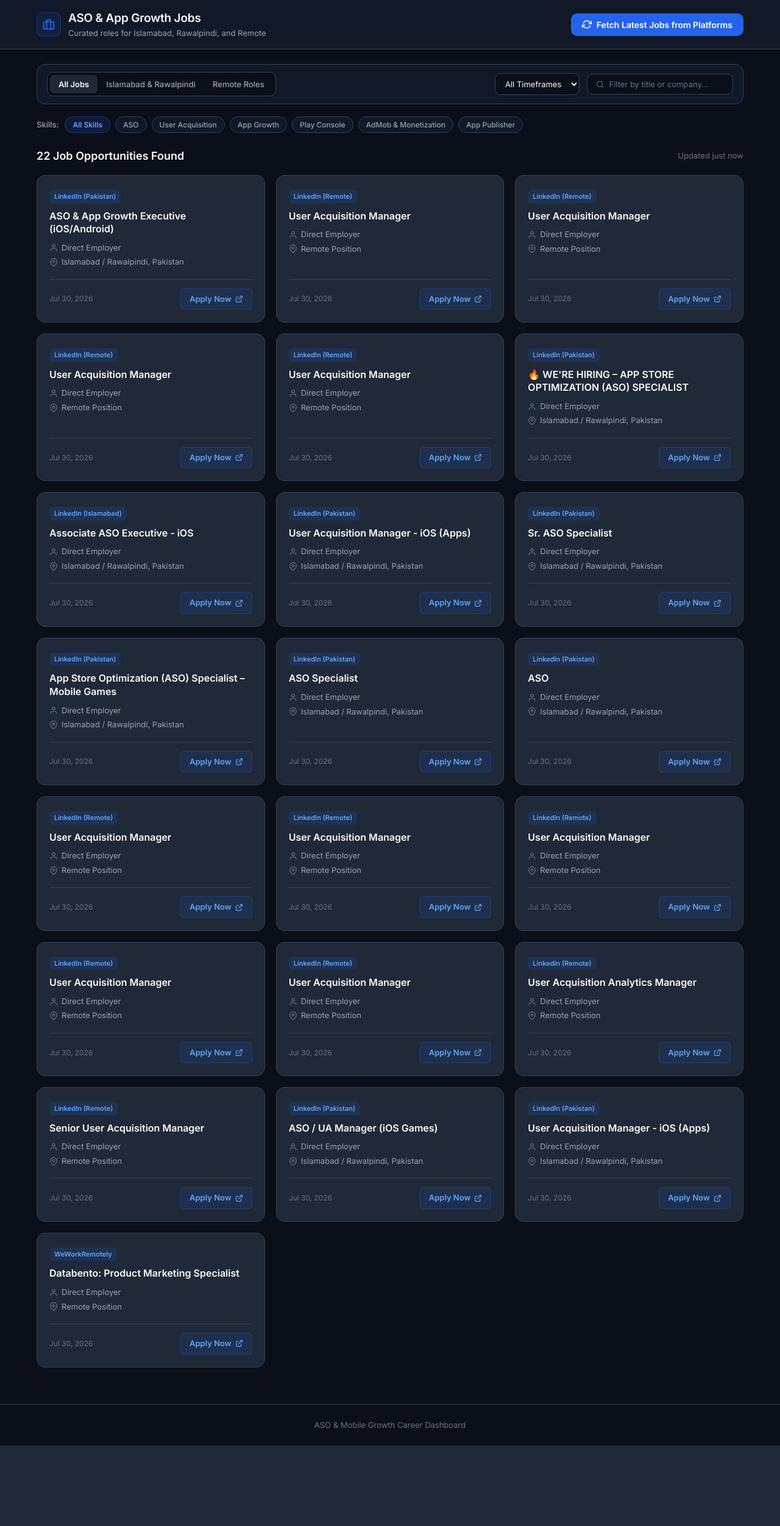
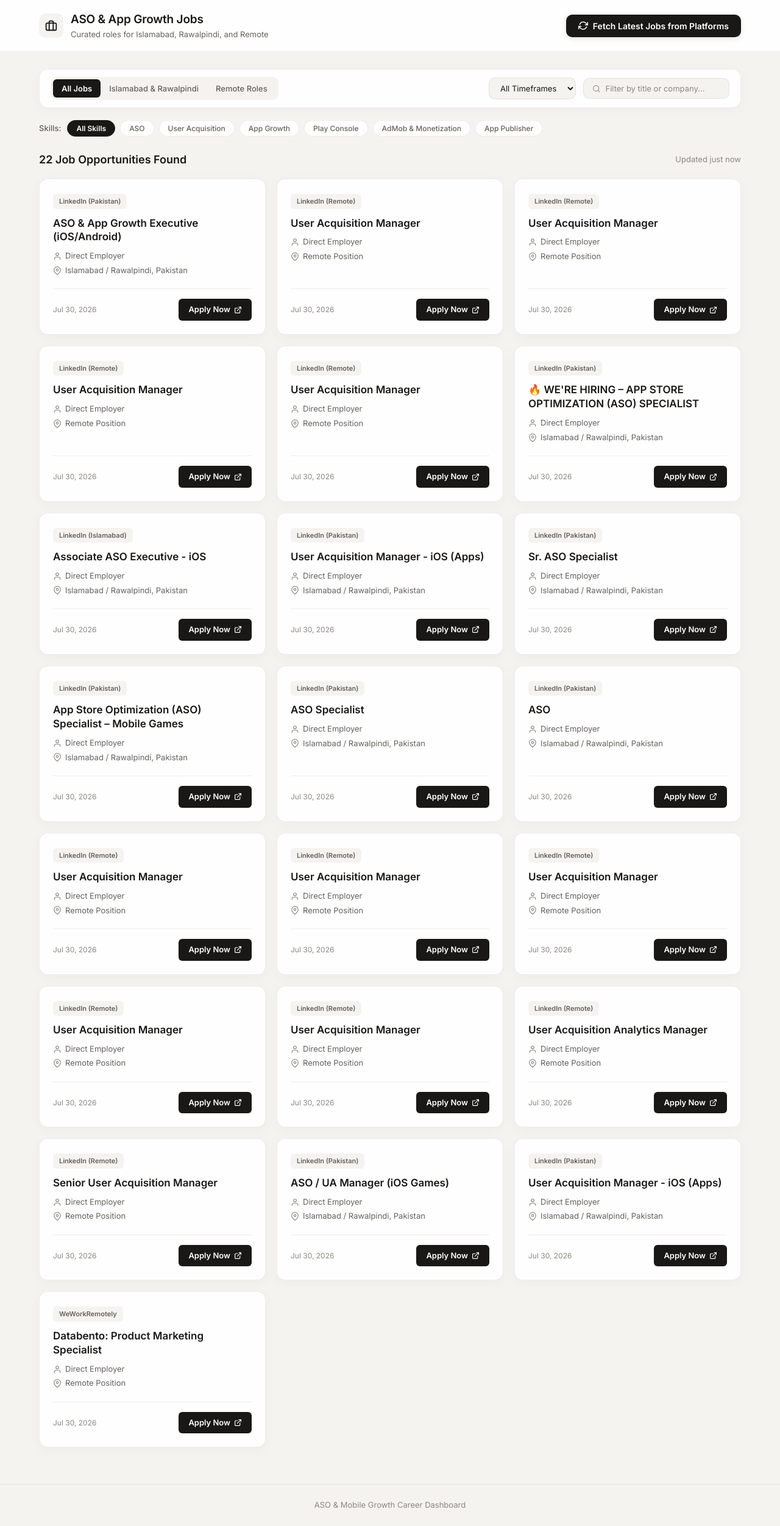
Before and after one commit to zohak12t-spec/aso-job-finder, a Flask app: page / in a window 1280 px wide. Shown: the whole page at 61% size. Before the commit the page ends 2371 px from the top, so only its background shows below. Run offline with Flask 3, Linux system fonts and the light colour scheme.

Commit message:
Apply warm cream canvas (#f5f3f0), off-white cards (#fefefe), and dark charcoal (#1a1816) primary elements

```diff
--- a/static/css/style.css
+++ b/static/css/style.css
@@ -1,27 +1,25 @@
 :root {
-    --bg-main: #0b0f19;
-    --bg-surface: #111827;
-    --bg-card: #1f2937;
-    --bg-card-hover: #263346;
-    --border-subtle: #374151;
-    --border-highlight: #4b5563;
+    --bg-main: #f5f3f0;
+    --bg-surface: #fefefe;
+    --bg-card: #fefefe;
+    --bg-card-hover: #ffffff;
 
-    --text-primary: #f9fafb;
-    --text-secondary: #9ca3af;
-    --text-tertiary: #6b7280;
+    --border-subtle: rgba(26, 24, 22, 0.07);
+    --border-hover: rgba(26, 24, 22, 0.15);
 
-    --brand-blue: #2563eb;
-    --brand-blue-hover: #1d4ed8;
-    --brand-green: #059669;
-    --brand-indigo: #4f46e5;
+    --text-primary: #1a1816;
+    --text-secondary: #66625d;
+    --text-tertiary: #8c8780;
 
-    --badge-bg: #1e293b;
-    --badge-text: #38bdf8;
+    --brand-dark: #1a1816;
+    --brand-dark-hover: #2e2b28;
 
     --font-family: 'Inter', 'Plus Jakarta Sans', -apple-system, BlinkMacSystemFont, sans-serif;
     --radius-sm: 6px;
     --radius-md: 10px;
     --radius-lg: 14px;
+    --shadow-smooth: 0 4px 20px rgba(26, 24, 22, 0.03);
+    --shadow-hover: 0 8px 30px rgba(26, 24, 22, 0.07);
 }
 
 * {
@@ -50,13 +48,13 @@ body {
 .app-header {
     background-color: var(--bg-surface);
     border-bottom: 1px solid var(--border-subtle);
-    padding: 16px 0;
+    padding: 18px 0;
 }
 
 .header-container {
     max-width: 1200px;
     margin: 0 auto;
-    padding: 0 20px;
+    padding: 0 24px;
     display: flex;
     justify-content: space-between;
     align-items: center;
@@ -73,9 +71,8 @@ body {
 .brand-logo {
     width: 40px;
     height: 40px;
-    background-color: rgba(37, 99, 235, 0.12);
-    border: 1px solid rgba(37, 99, 235, 0.3);
-    color: var(--brand-blue);
+    background-color: var(--bg-main);
+    color: var(--brand-dark);
     border-radius: var(--radius-md);
     display: flex;
     align-items: center;
@@ -95,27 +92,28 @@ body {
     color: var(--text-secondary);
 }
 
-/* Primary Fetch Button */
+/* Primary Fetch Button (#1a1816) */
 .btn-search {
     display: inline-flex;
     align-items: center;
     justify-content: center;
     gap: 8px;
-    background-color: var(--brand-blue);
-    color: #ffffff;
+    background-color: var(--brand-dark);
+    color: #fefefe;
     border: none;
     font-family: var(--font-family);
     font-size: 14px;
     font-weight: 600;
-    padding: 10px 18px;
+    padding: 10px 20px;
     border-radius: var(--radius-md);
     cursor: pointer;
     transition: background-color 0.2s ease, transform 0.1s ease;
     white-space: nowrap;
+    box-shadow: 0 2px 8px rgba(26, 24, 22, 0.12);
 }
 
 .btn-search:hover {
-    background-color: var(--brand-blue-hover);
+    background-color: var(--brand-dark-hover);
 }
 
 .btn-search:active {
@@ -141,7 +139,7 @@ body {
     max-width: 1200px;
     width: 100%;
     margin: 0 auto;
-    padding: 24px 20px 60px 20px;
+    padding: 28px 24px 60px 24px;
     flex: 1;
 }
 
@@ -150,13 +148,14 @@ body {
     background-color: var(--bg-surface);
     border: 1px solid var(--border-subtle);
     border-radius: var(--radius-lg);
-    padding: 12px 16px;
+    padding: 12px 18px;
     display: flex;
     justify-content: space-between;
     align-items: center;
     flex-wrap: wrap;
     gap: 14px;
     margin-bottom: 20px;
+    box-shadow: var(--shadow-smooth);
 }
 
 .toolbar-left, .toolbar-right {
@@ -172,7 +171,6 @@ body {
     background-color: var(--bg-main);
     padding: 4px;
     border-radius: var(--radius-md);
-    border: 1px solid var(--border-subtle);
     max-width: 100%;
     overflow-x: auto;
 }
@@ -196,10 +194,9 @@ body {
 }
 
 .tab-item.active {
-    background-color: var(--bg-card);
-    color: var(--text-primary);
+    background-color: var(--brand-dark);
+    color: #fefefe;
     font-weight: 600;
-    box-shadow: 0 1px 3px rgba(0, 0, 0, 0.2);
 }
 
 /* Select Input */
@@ -209,14 +206,10 @@ body {
     color: var(--text-primary);
     font-family: var(--font-family);
     font-size: 13px;
-    padding: 8px 12px;
+    padding: 8px 14px;
     border-radius: var(--radius-md);
     outline: none;
     cursor: pointer;
-}
-
-.select-wrapper select:focus {
-    border-color: var(--brand-blue);
 }
 
 /* Search Box */
@@ -278,7 +267,7 @@ body {
     font-family: var(--font-family);
     font-size: 12px;
     font-weight: 500;
-    padding: 5px 12px;
+    padding: 5px 14px;
     border-radius: 20px;
     cursor: pointer;
     transition: all 0.15s ease;
@@ -286,13 +275,13 @@ body {
 
 .chip-item:hover {
     color: var(--text-primary);
-    border-color: var(--border-highlight);
+    border-color: var(--border-hover);
 }
 
 .chip-item.active {
-    background-color: rgba(37, 99, 235, 0.15);
-    border-color: rgba(37, 99, 235, 0.4);
-    color: #60a5fa;
+    background-color: var(--brand-dark);
+    border-color: var(--brand-dark);
+    color: #fefefe;
     font-weight: 600;
 }
 
@@ -396,36 +386,38 @@ body {
     background-color: var(--bg-card);
     border: 1px solid var(--border-subtle);
     border-radius: var(--radius-lg);
-    padding: 20px;
+    padding: 22px;
     display: flex;
     flex-direction: column;
     justify-content: space-between;
-    transition: background-color 0.2s ease, border-color 0.2s ease, transform 0.15s ease;
+    transition: background-color 0.2s ease, border-color 0.2s ease, transform 0.15s ease, box-shadow 0.2s ease;
+    box-shadow: var(--shadow-smooth);
 }
 
 .job-card:hover {
     background-color: var(--bg-card-hover);
-    border-color: var(--border-highlight);
+    border-color: var(--border-hover);
     transform: translateY(-2px);
+    box-shadow: var(--shadow-hover);
 }
 
 .card-main {
-    margin-bottom: 14px;
+    margin-bottom: 16px;
 }
 
 .source-tag {
     display: inline-block;
-    padding: 3px 8px;
+    padding: 4px 10px;
     border-radius: var(--radius-sm);
     font-size: 11px;
     font-weight: 600;
-    background-color: rgba(37, 99, 235, 0.15);
-    color: #60a5fa;
-    margin-bottom: 10px;
+    background-color: var(--bg-main);
+    color: var(--text-secondary);
+    margin-bottom: 12px;
 }
 
 .job-title {
-    font-size: 16px;
+    font-size: 17px;
     font-weight: 600;
     line-height: 1.35;
     margin-bottom: 10px;
@@ -458,20 +452,20 @@ body {
     display: flex;
     flex-wrap: wrap;
     gap: 6px;
-    margin-top: 12px;
+    margin-top: 14px;
 }
 
 .skill-badge {
-    background-color: rgba(255, 255, 255, 0.05);
-    border: 1px solid rgba(255, 255, 255, 0.08);
-    color: #d1d5db;
+    background-color: var(--bg-main);
+    color: var(--text-secondary);
     font-size: 11px;
-    padding: 2px 8px;
+    padding: 3px 9px;
     border-radius: 4px;
+    font-weight: 500;
 }
 
 .card-footer {
-    padding-top: 14px;
+    padding-top: 16px;
     border-top: 1px solid var(--border-subtle);
     display: flex;
     justify-content: space-between;
@@ -487,20 +481,18 @@ body {
     display: inline-flex;
     align-items: center;
     gap: 6px;
-    background-color: rgba(37, 99, 235, 0.12);
-    color: #60a5fa;
-    border: 1px solid rgba(37, 99, 235, 0.3);
-    padding: 7px 14px;
+    background-color: var(--brand-dark);
+    color: #fefefe;
+    padding: 8px 16px;
     border-radius: var(--radius-sm);
     text-decoration: none;
     font-size: 13px;
     font-weight: 600;
-    transition: all 0.15s ease;
+    transition: opacity 0.15s ease;
 }
 
 .btn-apply:hover {
-    background-color: var(--brand-blue);
-    color: #ffffff;
+    opacity: 0.9;
 }
 
 /* Footer */
```
Also changed, not shown: other parts of static/css/style.css (+12 -16 lines), dist/index.html (+37 -33 lines), notify/report_generator.py (+37 -33 lines).
